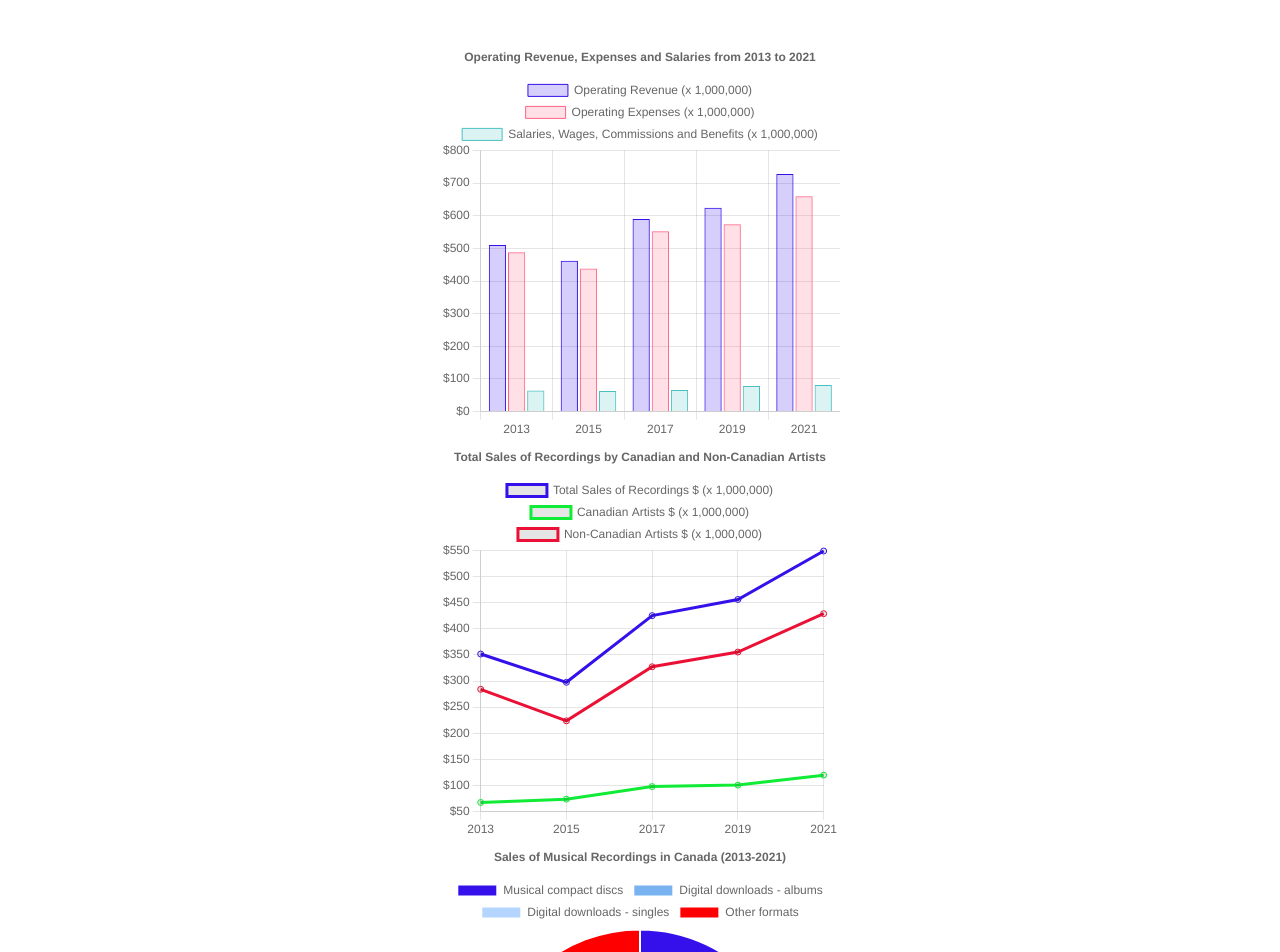
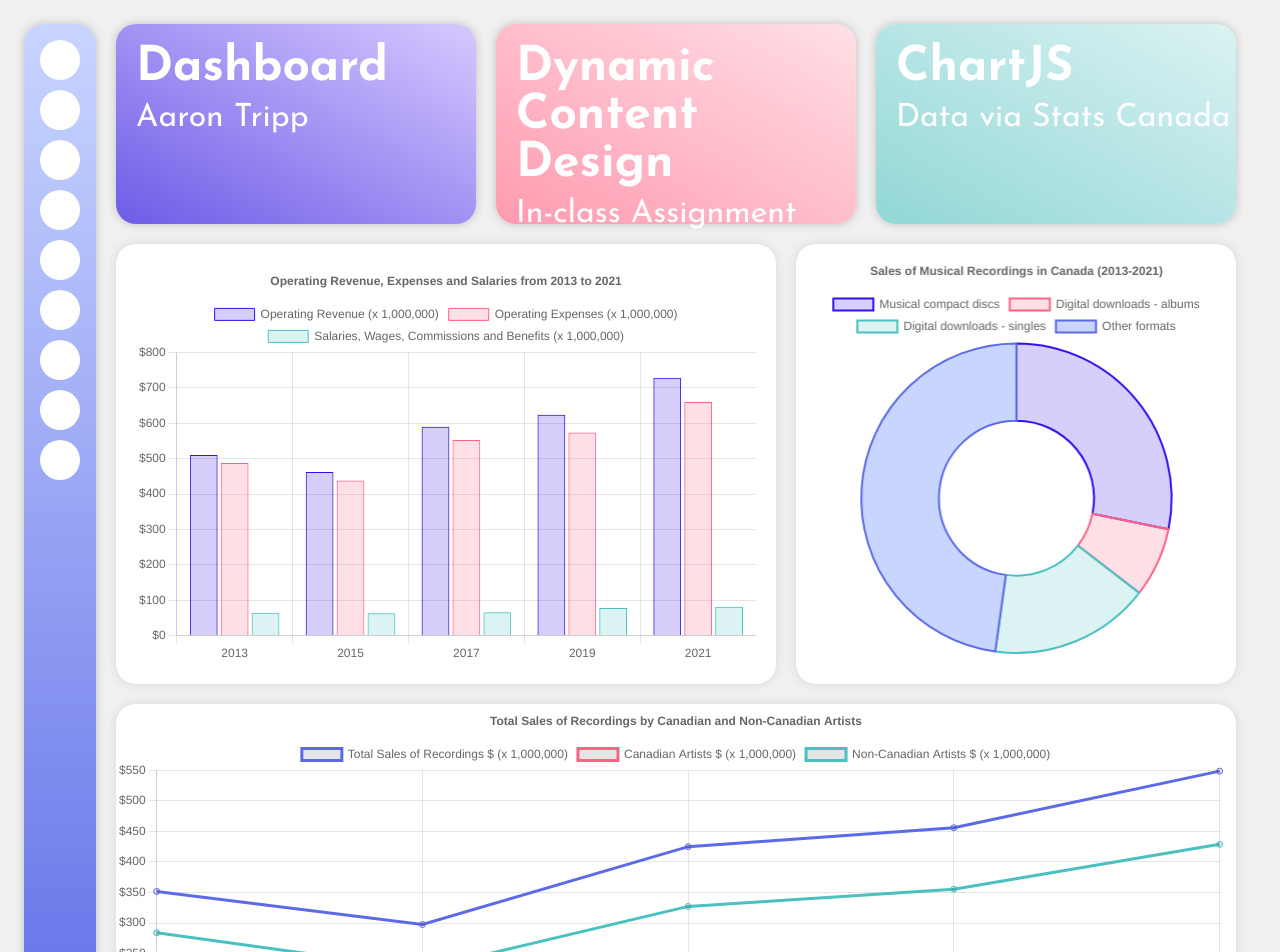
Before and after one commit to Aaron-Trippy/aaron-tripp-barchart, a Next.js app: page / in a window 1280 px wide. Shown: the top 952 px of the page. Built offline with nearby package versions, Linux system fonts and the light colour scheme.

Commit message:
stylization

```diff
--- a/components/BarChart/BarChart.module.css
+++ b/components/BarChart/BarChart.module.css
@@ -1,4 +1,4 @@
 .container {
-    width: 400px;
-    height: 400px;
+    width: 100%;
+    height: 25rem;
 }
--- /dev/null
+++ b/components/Card/Card.module.css
@@ -0,0 +1,21 @@
+.card {
+    width: 100%;
+    height: 200px;
+    border-radius: 20px;
+    box-shadow : 0 0 10px 0 rgba(0,0,0,0.2);
+}
+
+.title {
+    font-size: 3rem;
+    font-weight: bold;
+    color: white;
+    padding-top: 20px;
+    padding-left: 20px;
+    padding-bottom: 10px;
+}
+
+.desc {
+    font-size: 2rem;
+    color: white;
+    padding-left: 20px;
+}
--- /dev/null
+++ b/components/Card/index.js
@@ -0,0 +1,16 @@
+import styles from './Card.module.css'
+
+export default function Card({ title, desc, color1, color2 }) {
+    const cardStyle = {
+        backgroundImage: `linear-gradient(to bottom left, ${color1}, ${color2})`,
+    };
+
+    return (
+        <main>
+            <div className={styles.card} style={cardStyle}>
+                <div className={styles.title}>{title}</div>
+                <div className={styles.desc}>{desc}</div>
+            </div>
+        </main>
+    );
+}
--- a/components/DonutChart/DonutChart.module.css
+++ b/components/DonutChart/DonutChart.module.css
@@ -1,4 +1,4 @@
 .container {
-    width: 400px;
-    height: 400px;
+    width: 100%;
+    height: 25rem;
 }
--- a/components/DonutChart/index.js
+++ b/components/DonutChart/index.js
@@ -40,10 +40,16 @@ export default function DonutChart() {
           label: "Sales $ (x 1,000,000)",
           data: [40.0, 10.3, 23.7, 67.8],
           backgroundColor: [
+            "rgba(53, 16, 235, 0.2)",
+            "rgba(255, 99, 132, 0.2)",
+            "rgba(75, 192, 192, 0.2)",
+            "rgb(200, 213, 255)",
+          ],
+          borderColor: [
             "rgb(53, 16, 235)",
-            "rgb(120, 178, 241)",
-            "rgb(180, 213, 255)",
-            "rgb(255, 0, 0)",
+            "rgb(255, 99, 132)",
+            "rgb(75, 192, 192)",
+            "rgb(92, 106, 231)",
           ],
         },
       ],
--- a/components/LineChart/LineChart.module.css
+++ b/components/LineChart/LineChart.module.css
@@ -1,4 +1,4 @@
 .container {
-    width: 400px;
-    height: 400px;
+    width: 100%;
+    height: 25rem;
 }
--- a/components/LineChart/index.js
+++ b/components/LineChart/index.js
@@ -38,19 +38,19 @@ export default function LineChart() {
         {
           label: "Total Sales of Recordings $ (x 1,000,000)",
           data: ["351.6", "297.5", "425.1", "456.1", "548.8"],
-          borderColor: "rgb(53, 16, 235)",
+          borderColor: "rgb(92, 106, 231)",
           fill: false,
         },
         {
           label: "Canadian Artists $ (x 1,000,000)",
           data: ["67.5", "73.8", "97.9", "100.7", "119.8"],
-          borderColor: "rgb(16, 235, 53)",
+          borderColor: "rgb(255, 99, 132)",
           fill: false,
         },
         {
           label: "Non-Canadian Artists $ (x 1,000,000)",
           data: ["284.1", "223.7", "327.2", "355.4", "428.9"],
-          borderColor: "rgb(235, 16, 53)",
+          borderColor: "rgb(75, 192, 192)",
           fill: false,
         },
       ],
--- /dev/null
+++ b/components/SideBar/SideBar.module.css
@@ -0,0 +1,27 @@
+.main {
+    height: 100%;
+}
+
+.sideBar {
+    background-image: linear-gradient(to bottom, #c8d5ff, #5c6ae7);
+    min-height: 100%;
+    padding: 1rem;
+    border-radius: 20px;
+    display: flex;
+    flex-flow: column nowrap;
+    justify-content: space-between;
+    box-shadow : 0 0 10px 0 rgba(0,0,0,0.2);
+}
+
+.sideBar > div {
+    display: flex;
+    flex-flow: column nowrap;
+    gap: 10px;
+}
+
+.icon {
+    width: 40px;
+    height: 40px;
+    background-color: white;
+    border-radius: 100%;
+}
--- /dev/null
+++ b/components/SideBar/index.js
@@ -0,0 +1,26 @@
+import styles from './SideBar.module.css'
+
+export default function SideBar() {
+    return (
+        <main>
+            <div className={styles.sideBar}>
+                <div className={styles.topContainer}>
+                    <div className={styles.icon}></div>
+                    <div className={styles.icon}></div>
+                    <div className={styles.icon}></div>
+                    <div className={styles.icon}></div>
+                    <div className={styles.icon}></div>
+                    <div className={styles.icon}></div>
+                    <div className={styles.icon}></div>
+                    <div className={styles.icon}></div>
+                    <div className={styles.icon}></div>
+                </div>
+
+                <div className={styles.bottomContainer}>
+                    <div className={styles.icon}></div>
+                    <div className={styles.icon}></div>
+                </div>
+            </div>
+        </main>
+    )
+}
--- a/pages/index.js
+++ b/pages/index.js
@@ -4,6 +4,8 @@ import styles from "@/styles/Home.module.css";
 import BarChart from "@/components/BarChart";
 import LineChart from "@/components/LineChart";
 import DonutChart from "@/components/DonutChart";
+import SideBar from "@/components/SideBar";
+import Card from "@/components/Card";
 
 export default function Home() {
   return (
@@ -15,9 +17,38 @@ export default function Home() {
         <link rel="icon" href="/favicon.ico" />
       </Head>
       <main className={styles.main}>
-        <BarChart />
-        <LineChart />
-        <DonutChart />
+
+        <div className={styles.sideBar}>
+          <SideBar />
+        </div>
+
+        <div className={styles.largeContainer}>
+
+          <div className={styles.cardContainer}>
+            <Card title="Dashboard" desc="Aaron Tripp" color1="#d8c8ff" color2="#6c5ce7"/>
+            <Card title="Dynamic Content Design" desc="In-class Assignment" color1="#FFE0E6" color2="#FF9AAF"/>
+            <Card title="ChartJS" desc="Data via Stats Canada" color1="#DBF2F2" color2="#92D7D7"/>
+          </div>
+
+          <div className={styles.chartContainer}>
+
+            <div className={styles.chartTop}>
+              <div className={styles.barChart}>
+                <BarChart />
+              </div>
+              <div className={styles.donutChart}>
+                <DonutChart />
+              </div>
+            </div>
+
+            <div className={styles.chartBot}>
+              <div className={styles.lineChart}>
+                <LineChart />
+              </div>
+            </div>
+
+          </div>
+        </div>
       </main>
     </>
   );
--- a/styles/Home.module.css
+++ b/styles/Home.module.css
@@ -1,7 +1,81 @@
 .main {
   display: flex;
-  flex-direction: column;
+  flex-direction: row;
+  height: 100%;
+  width: auto;
+  padding: 1rem;
+  align-items: center;
   justify-content: center;
-  align-items: center;
-  padding: 2rem;
 }
+
+.sideBar {
+  display: flex;
+  height: 65.6rem;
+  padding-bottom: 30px;
+}
+
+.largeContainer {
+  display: flex;
+  flex-flow: column nowrap;
+  width: 100%;
+  margin-left: 20px;
+  margin-right: 20px;
+  gap: 20px;
+}
+
+.cardContainer {
+  display: flex;
+  gap: 20px;
+}
+
+.cardContainer > * {
+  width: 50%;
+}
+
+.chartContainer {
+  display: flex;
+  flex-flow: column wrap;
+  gap: 20px;
+}
+
+.chartTop {
+  display: flex;
+  width: 100%;
+  gap: 20px;
+}
+
+.chartTop > div {
+  box-shadow : 0 0 10px 0 rgba(0,0,0,0.1);
+}
+
+.barChart {
+  width: 60%;
+  background-color: white;
+  border-radius: 20px;
+  padding: 20px;
+  box-sizing: border-box;
+}
+
+.donutChart {
+  width: 40%;
+  background-color: white;
+  border-radius: 20px;
+  padding: 10px;
+  box-sizing: border-box;
+}
+
+.chartBot{
+  display: flex;
+  width: 100%;
+  justify-content: space-around;
+}
+
+.chartBot > div {
+  box-shadow : 0 0 10px 0 rgba(0,0,0,0.1);
+}
+
+.lineChart {
+  width: 100%;
+  background-color: white;
+  border-radius: 20px;
+}
--- a/styles/globals.css
+++ b/styles/globals.css
@@ -0,0 +1,10 @@
+@import url('https://fonts.googleapis.com/css2?family=Josefin+Sans:wght@400;700&display=swap');
+
+:root {
+    font-family: 'Josefin Sans', sans-serif;
+    background-color: rgb(240, 240, 240);
+}
+
+html, body {
+    height: 100%;
+}
```
Also changed, not shown: 1 other file (tests, documents, lock files or other folders).
